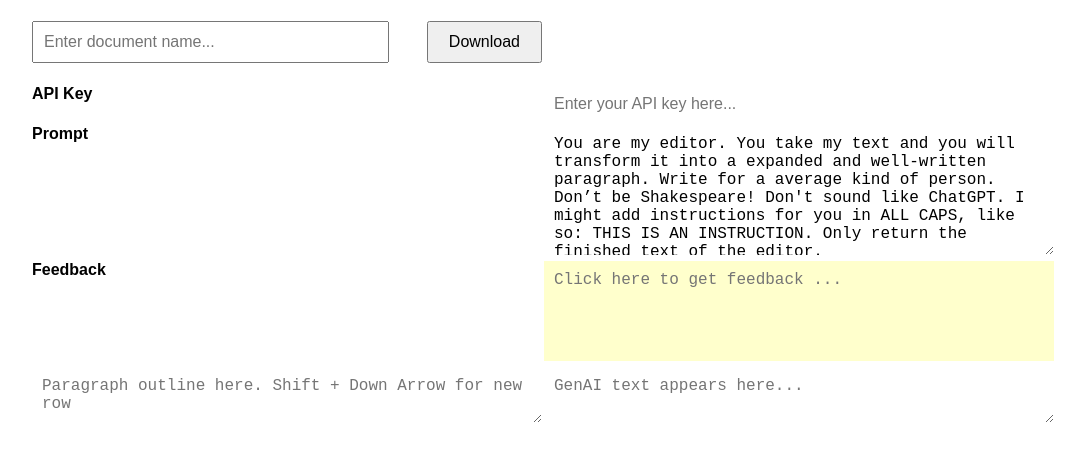
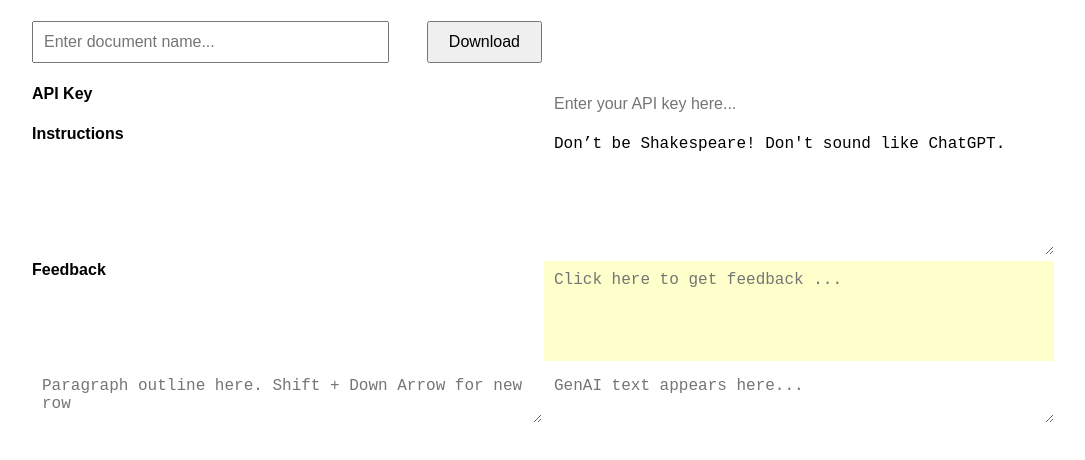
Before and after one commit to matthiasroder/genAITextEditor, a plain HTML site: page index.html in a window 1280 px wide. Shown: the whole page, without its empty margins (97-1182 px from the left). Drawn offline with Linux system fonts and the light colour scheme.

Commit message:
Fixed instructions

```diff
--- a/index.html
+++ b/index.html
@@ -24,10 +24,10 @@
         </td>
       </tr>
       <tr>
-        <td><strong>Prompt</strong>
+        <td><strong>Instructions</strong>
         </td>
         <td>
-          <textarea id="promptText" class="promptText">You are my editor. You take my text and you will transform it into a expanded and well-written paragraph. Write for a average kind of person. Don’t be Shakespeare! Don't sound like ChatGPT. I might add instructions for you in ALL CAPS, like so: THIS IS AN INSTRUCTION. Only return the finished text of the editor.</textarea>
+          <textarea id="promptText" class="promptText">Don’t be Shakespeare! Don't sound like ChatGPT.</textarea>
         </td>
       </tr>
       <tr>
```
